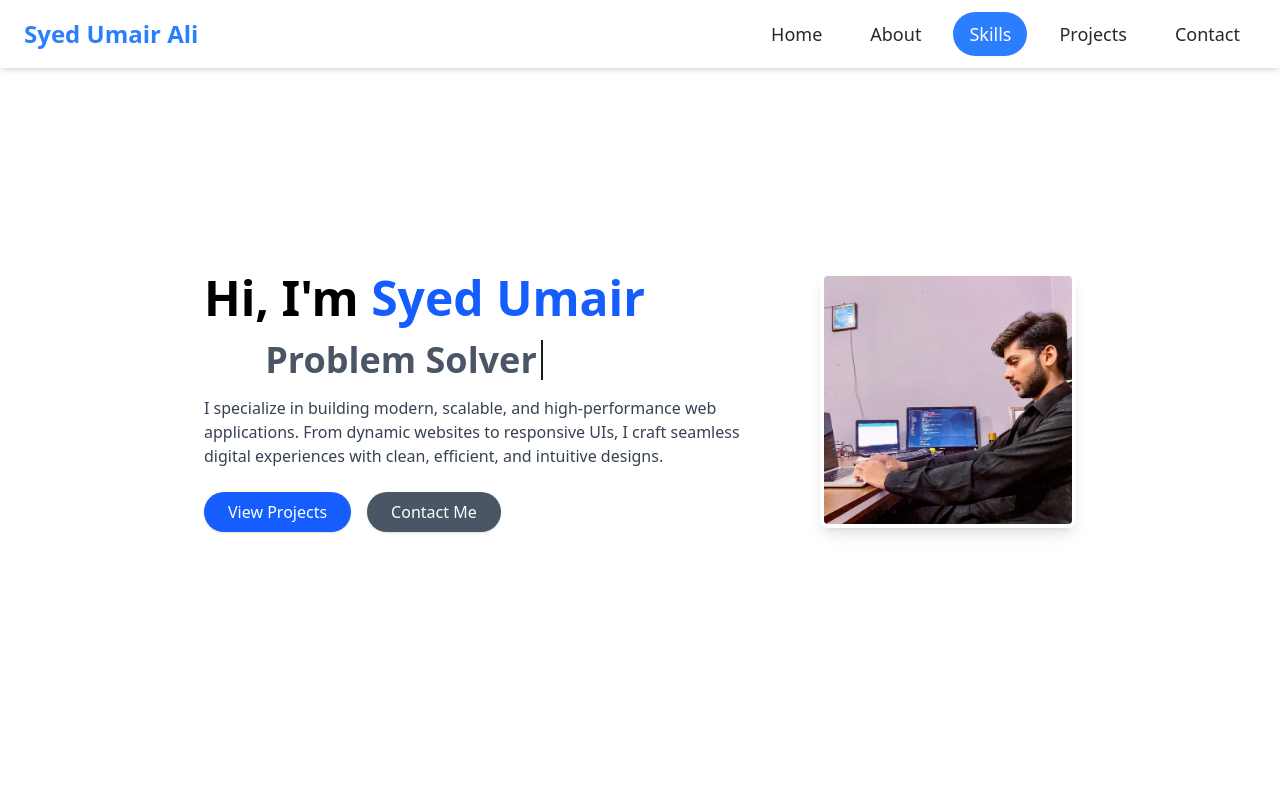
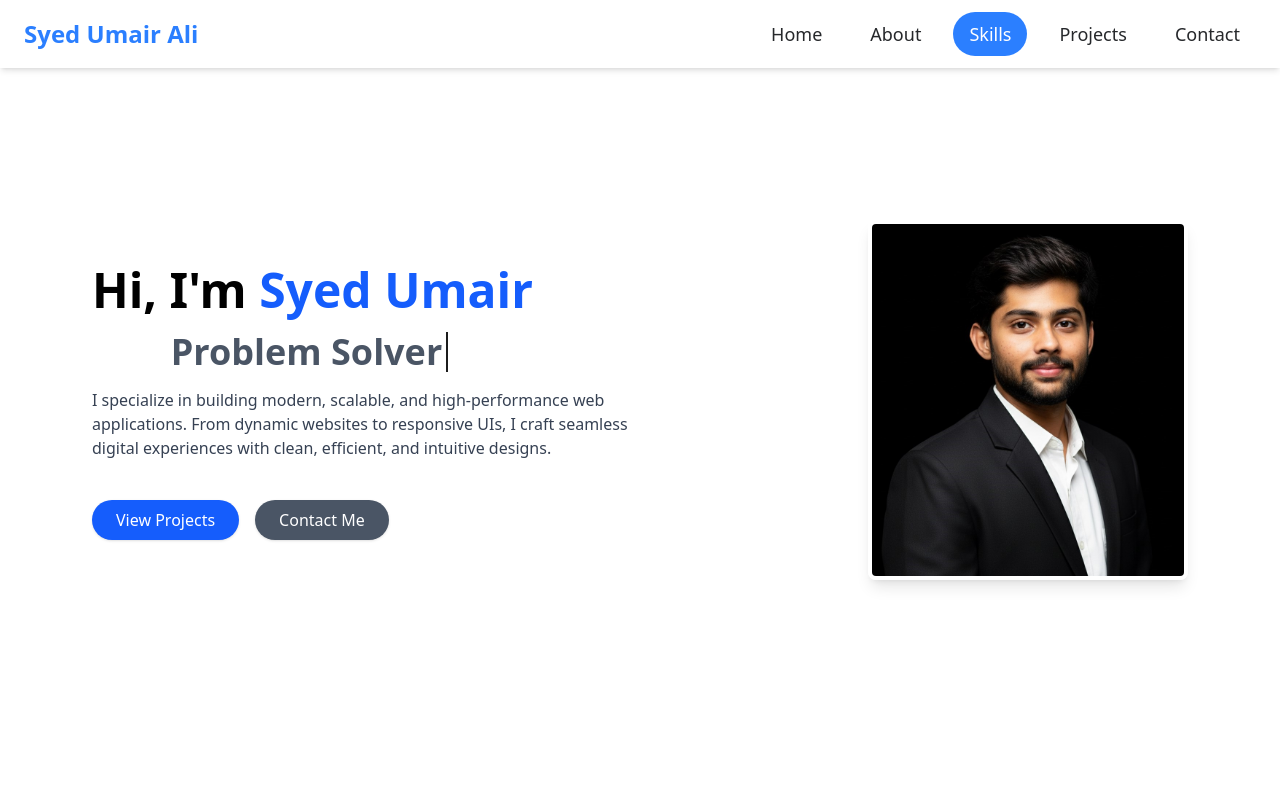
Before and after one commit to umayrrnaqvi/portfolio-syedumair, a Next.js app: page / in a window 1280 px wide. Shown: the top 800 px of the page. Built offline with nearby package versions, Linux system fonts and the light colour scheme.

Commit message:
update home img

```diff
--- a/app/components/Home.jsx
+++ b/app/components/Home.jsx
@@ -6,7 +6,7 @@ import Typewriter from './Typewriter'
 const Home = () => {
     return (
         <section id="home" className="min-h-screen flex items-center justify-center px-6 bg-white dark:bg-black text-black dark:text-white">
-            <div className="flex flex-col-reverse md:flex-row items-center gap-10 max-w-7xl mx-auto">
+            <div className="flex flex-col-reverse md:flex-row items-center gap-10 sm:gap-50 max-w-7xl mx-auto">
 
                 {/* Left Content */}
                 <div className="text-center md:text-left max-w-xl">
@@ -29,7 +29,7 @@ const Home = () => {
                         with clean, efficient, and intuitive designs.
                     </p>
 
-                    <div className="mt-6 flex flex-wrap justify-center md:justify-start gap-4">
+                    <div className="mt-10 flex flex-wrap justify-center md:justify-start gap-4">
                         <a href="#projects" className="bg-blue-600 text-white px-6 py-2 rounded-full shadow hover:scale-105 transition">
                             View Projects
                         </a>
@@ -39,8 +39,8 @@ const Home = () => {
                     </div>
                 </div>
 
-                <div className="w-52 h-52 sm:w-64 sm:h-64 rounded-md overflow-hidden shadow-lg border-4 border-white dark:border-gray-800 hover:scale-110 duration-500">
-                    <Image src={homeimg} alt="Hamza Profile" className="object-cover w-full h-full cursor-pointer" />
+                <div className="w-65 h-70 sm:w-80 sm:h-90 rounded-md overflow-hidden shadow-lg border-4 border-white dark:border-gray-800 hover:scale-110 duration-500">
+                    <Image src={homeimg} alt="Umair Profile" className="object-cover w-full h-full cursor-pointer" />
                 </div>
             </div>
         </section>
--- a/app/components/Typewriter.jsx
+++ b/app/components/Typewriter.jsx
@@ -34,7 +34,7 @@ export default function Typewriter() {
   }, [text, isDeleting, wordIndex]);
 
   return (
-    <div className="relative h-10 w-[280px] sm:w-[340px] md:w-[400px] mx-auto overflow-hidden">
+    <div className="relative h-10 w-[280px] sm:w-[340px] md:w-[435px] mx-auto overflow-hidden">
       <h1 className="absolute w-full text-center text-2xl md:text-4xl font-bold text-gray-600 whitespace-nowrap">
         {text}
         <span className="border-r-2 border-black animate-pulse ml-1" />
```
Also changed, not shown: public/homeimg.png.
